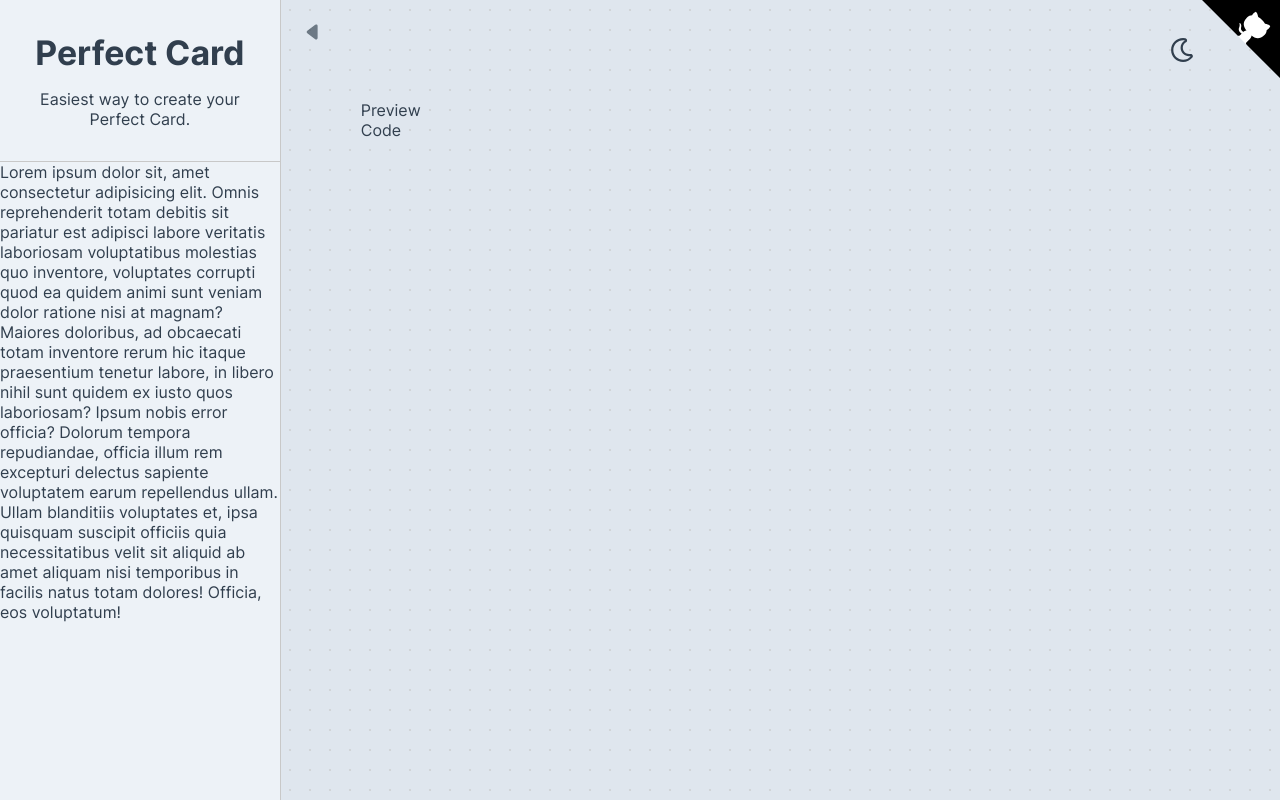
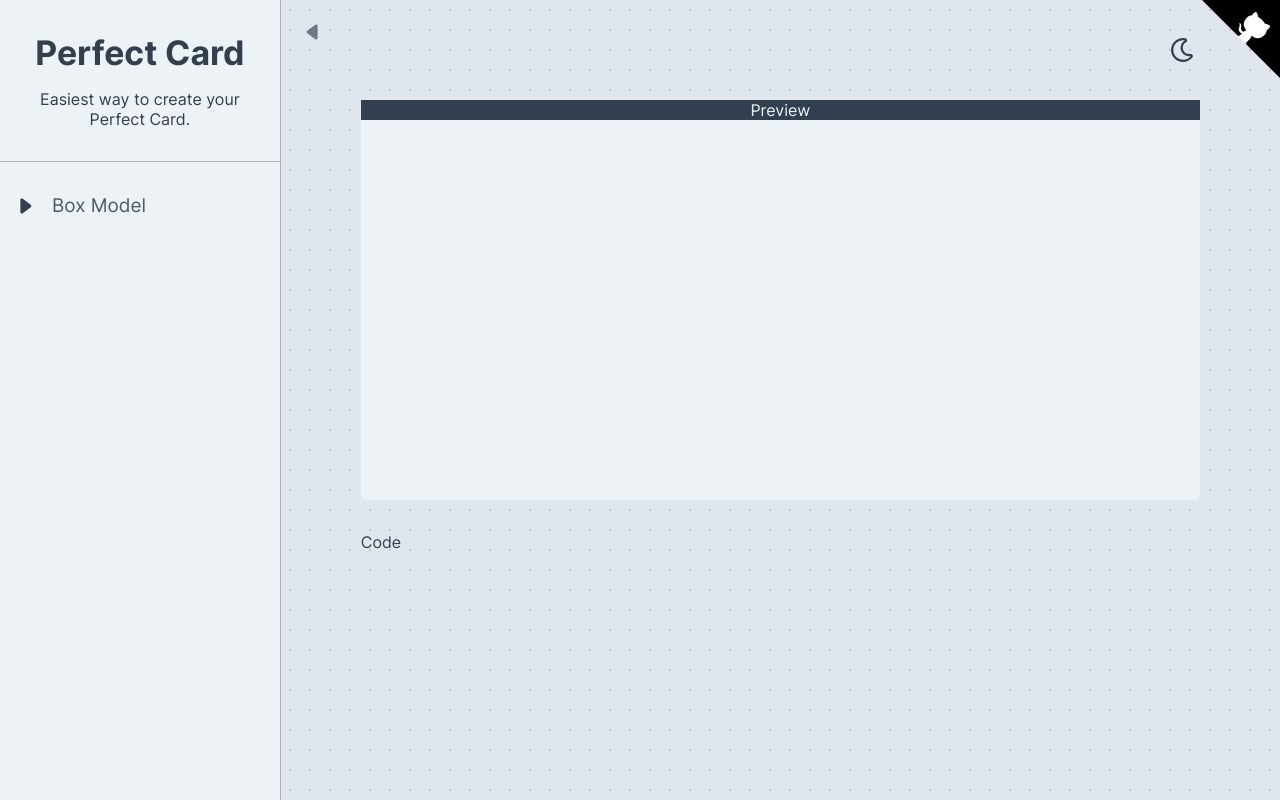
Before and after one commit to MAHcodes/PerfectCard, a React (Create React App) app: page / in a window 1280 px wide. Built offline with nearby package versions, Linux system fonts and the light colour scheme.

Commit message:
select option

```diff
--- /dev/null
+++ b/src/components/ArrowIcon.jsx
@@ -0,0 +1,14 @@
+const Arrow = ({open, fill}) => (
+  <svg
+    width="20px"
+    height="20px"
+    fill={fill}
+    viewBox="0 0 1024 1024"
+    style={{transform: `rotate(${open ? "90deg" : "-90deg"})`, transition: "var(--transition-d) var(--transition-tf)"}}
+  >
+    <path d="M573.056 752l308.8-404.608A76.8 76.8 0 0 0 820.736 224H203.232a76.8 76.8 0 0 0-61.056 123.392l308.8 404.608a76.8 76.8 0 0 0 122.08 0z" />
+  </svg>
+);
+
+
+export default Arrow;
--- a/src/components/Aside.jsx
+++ b/src/components/Aside.jsx
@@ -1,6 +1,8 @@
 import { useEffect, useRef } from "react";
 import styled from "styled-components";
 import Button from "./Button";
+import ArrowIcon from "./ArrowIcon";
+import Options from "./Options";
 
 const Aside = ({ open, setOpen }) => {
   const wrapperRef = useRef(undefined);
@@ -11,28 +13,15 @@ const Aside = ({ open, setOpen }) => {
 
   return (
     <StyledAside open={open}>
-      <Button val={<Arrow open={open} />} action={() => setOpen(!open)} />
+      <Button val={<ArrowIcon fill="rgba(var(--fg-main), 65%)" open={open} />} action={() => setOpen(!open)} />
       <Wrapper ref={wrapperRef} >
         <H1>Perfect Card</H1>
         <P>Easiest way to create your Perfect Card.</P>
-        Lorem ipsum dolor sit, amet consectetur adipisicing elit. Omnis reprehenderit totam debitis sit pariatur est adipisci labore veritatis laboriosam voluptatibus molestias quo inventore, voluptates corrupti quod ea quidem animi sunt veniam dolor ratione nisi at magnam? Maiores doloribus, ad obcaecati totam inventore rerum hic itaque praesentium tenetur labore, in libero nihil sunt quidem ex iusto quos laboriosam? Ipsum nobis error officia? Dolorum tempora repudiandae, officia illum rem excepturi delectus sapiente voluptatem earum repellendus ullam. Ullam blanditiis voluptates et, ipsa quisquam suscipit officiis quia necessitatibus velit sit aliquid ab amet aliquam nisi temporibus in facilis natus totam dolores! Officia, eos voluptatum!
+        <Options />
       </Wrapper>
     </StyledAside>
   );
 };
-
-const Arrow = ({open}) => (
-  <svg
-    width="20px"
-    height="20px"
-    fill="rgba(var(--fg-main), 65%)"
-    viewBox="0 0 1024 1024"
-    version="1.1"
-    style={{transform: `rotate(${open ? "90deg" : "-90deg"})`, transition: "var(--transition-d) var(--transition-tf)"}}
-  >
-    <path d="M573.056 752l308.8-404.608A76.8 76.8 0 0 0 820.736 224H203.232a76.8 76.8 0 0 0-61.056 123.392l308.8 404.608a76.8 76.8 0 0 0 122.08 0z" />
-  </svg>
-);
 
 const StyledAside = styled.aside`
   background-color: rgb(var(--bg-main));
--- /dev/null
+++ b/src/components/Options.jsx
@@ -0,0 +1,11 @@
+import Select from "./Select";
+
+const Options = () => {
+  return (
+    <div>
+      <Select title="Box Model" />
+    </div>
+  )
+}
+
+export default Options
--- a/src/components/Preview.jsx
+++ b/src/components/Preview.jsx
@@ -1,10 +1,30 @@
+import styled from "styled-components"
 
 const Preview = () => {
   return (
-    <div>
-      Preview
-    </div>
+    <Box>
+      <Card>
+        <h2>Preview</h2>
+      </Card>
+    </Box>
   )
 }
 
+const Box = styled.div`
+  min-height: 20rem;
+  height: 50vh;
+  background: red;
+  border-radius: .4rem;
+  background: rgb(var(--bg-main));
+  margin-bottom: 2rem;
+`
+
+const Card = styled.div`
+  display: flex;
+  align-items: center;
+  justify-content: center;
+  background-color: rgb(var(--fg-main));
+  color: rgb(var(--bg-main));
+`
+
 export default Preview
--- /dev/null
+++ b/src/components/Select.jsx
@@ -0,0 +1,47 @@
+import styled from "styled-components";
+import ArrowIcon from "./ArrowIcon";
+
+const Select = ({ title, children }) => {
+  return (
+    <Div>
+      <Title>
+        <Icon>
+          <ArrowIcon fill="rgb(var(--fg-main))" />
+        </Icon>
+        <Text>{title}</Text>
+      </Title>
+      <div>{children}</div>
+    </Div>
+  );
+};
+
+const Div = styled.div`
+  padding: 2rem 1rem;
+  color: rgba(var(--fg-main), 85%);
+  cursor: pointer;
+
+  &:hover p {
+    color: rgb(var(--fg-main));
+  }
+`;
+
+const Title = styled.div`
+  display: flex;
+  align-items: center;
+  justify-content: flex-start;
+  gap: 1rem;
+  transition: color var(--transition-d) var(--transition-tf);
+`;
+
+const Icon = styled.span`
+  display: flex;
+  align-items: center;
+  justify-content: flex-start;
+`;
+
+const Text = styled.p`
+  display: inline;
+  font-size: var(--fz-base);
+`;
+
+export default Select;
--- a/src/index.css
+++ b/src/index.css
@@ -21,7 +21,7 @@ body.light {
   --bg-sec: 223, 230, 238;
   --bg-main: 237, 242, 247;
   --fg-main: 49, 63, 78;
-  --gray: 200, 200, 200;
+  --gray: 175, 175, 175;
 }
 
 @font-face {
```
